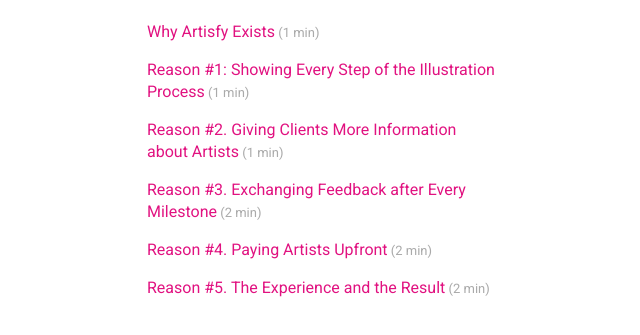
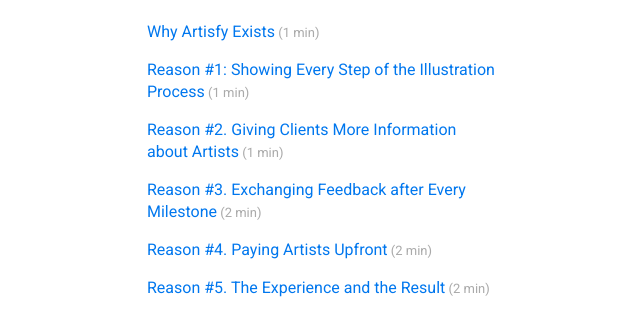
Before and after one commit to panphora/why-artisfy, a plain HTML site: page index.html in a window 1280 px wide. Shown: the part 135-470 px from the top of the page, without its empty margins (318-958 px from the left). Drawn offline with nearby package versions, Linux system fonts and the light colour scheme.

Commit message:
changed link color

```diff
--- a/style.css
+++ b/style.css
@@ -16,7 +16,7 @@
 }
 
 a {
-  color: #E11280;
+  color: #0077ee;
   text-decoration: none;
   font-size: 16px;
 }
```
